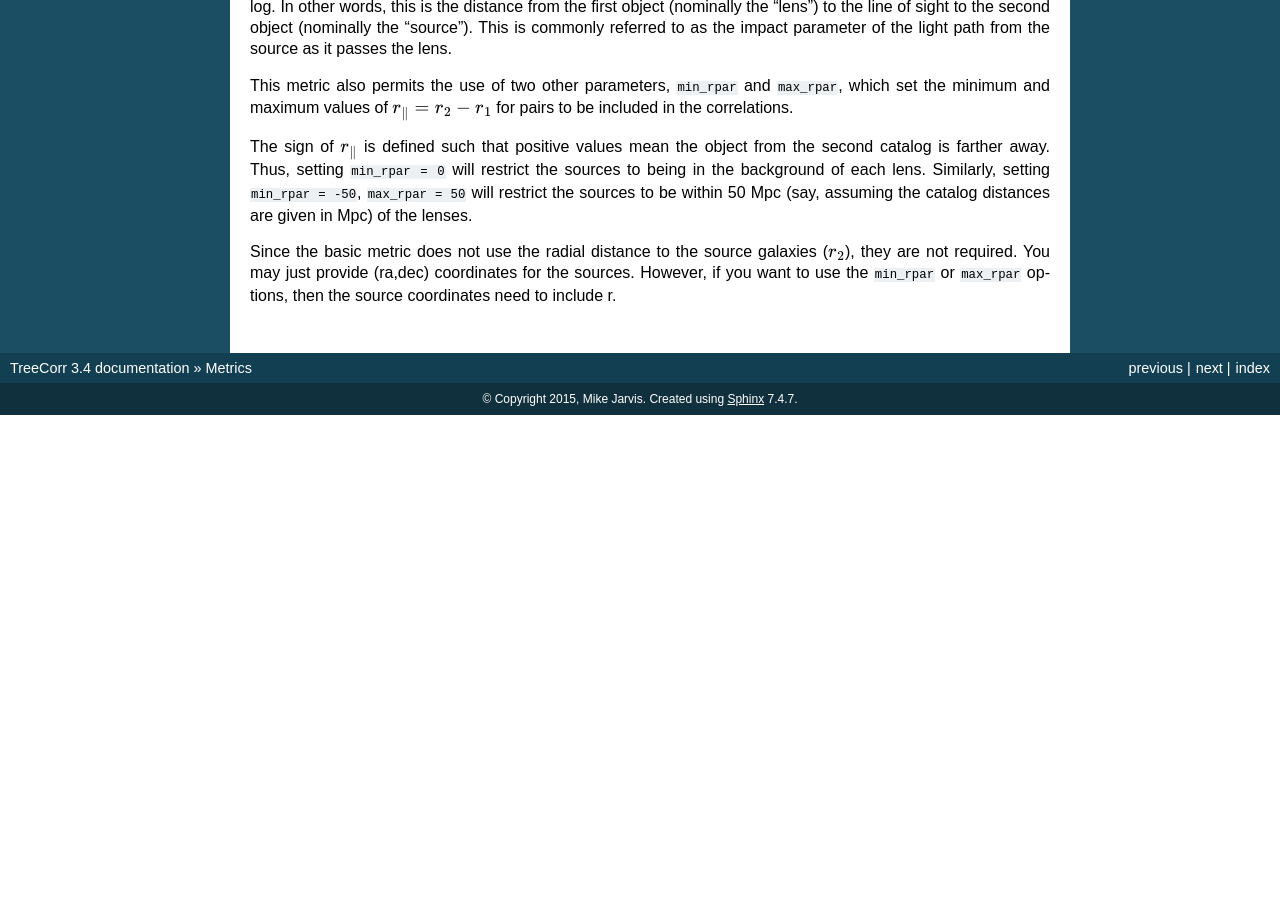
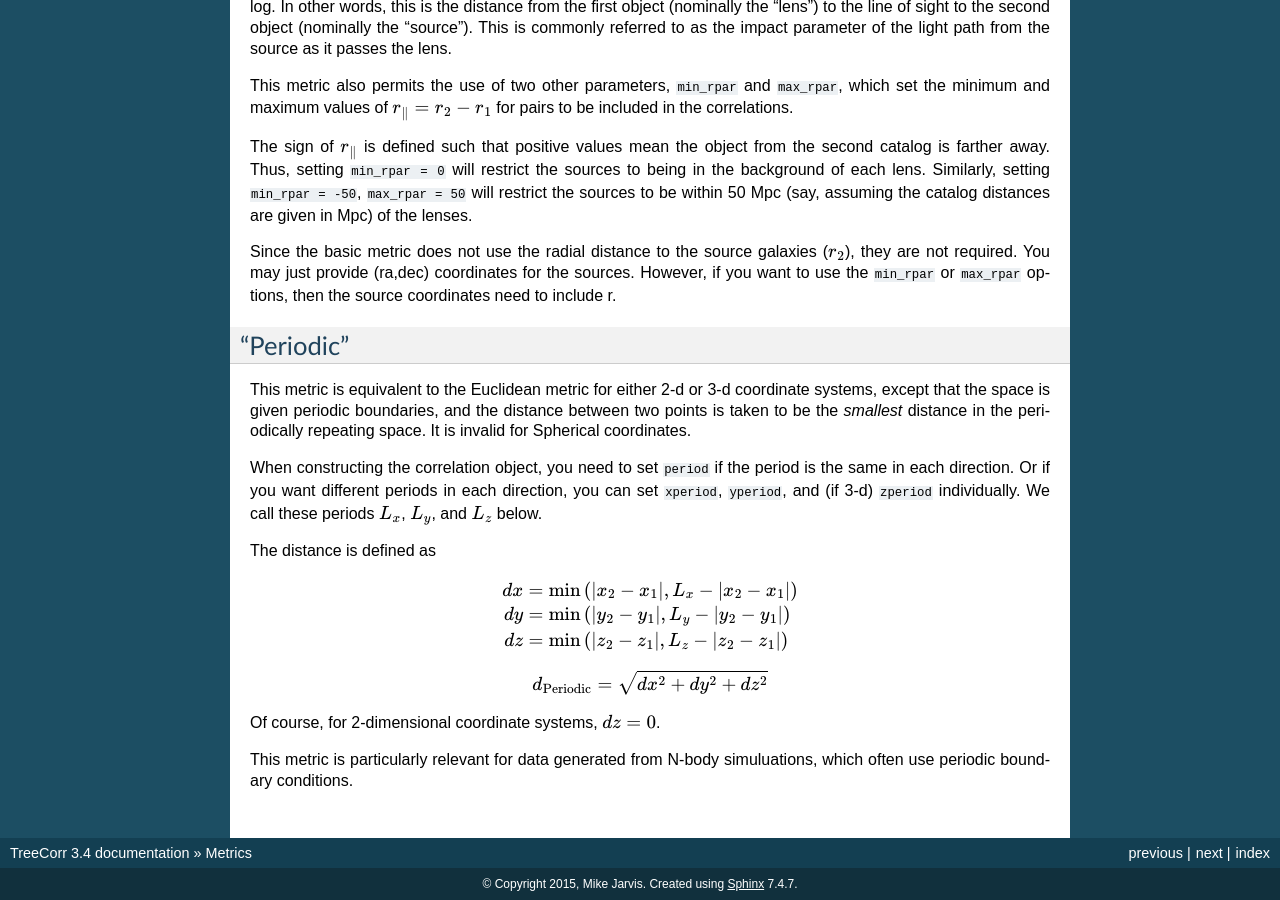
Before and after one commit to rmjarvis/TreeCorr, a Sphinx documentation site: the page built from docs/metric.rst, in a window 1280 px wide and 900 px high, scrolled down 2597 px. Built offline with Sphinx 7.4.7, drawn with Linux system fonts in a browser that asks for light colours; the version number is read from the project's files by our own code; before the commit the page ends 3012 px from its top, so only the background shows below that.

Commit message:
Add documentation about Periodic metric in Metrics page

```diff
--- a/docs/metric.rst
+++ b/docs/metric.rst
@@ -167,3 +167,32 @@ Since the basic metric does not use the radial distance to the source galaxies (
 they are not required.  You may just provide (ra,dec) coordinates for the sources.
 However, if you want to use the ``min_rpar`` or ``max_rpar`` options, then
 the source coordinates need to include r.
+
+"Periodic"
+----------
+
+This metric is equivalent to the Euclidean metric for either 2-d or 3-d coordinate systems,
+except that the space is given periodic boundaries, and the distance between two
+points is taken to be the *smallest* distance in the periodically repeating space.
+It is invalid for Spherical coordinates.
+
+When constructing the correlation object, you need to set ``period`` if the period is the
+same in each direction.  Or if you want different periods in each direction, you can
+set ``xperiod``, ``yperiod``, and (if 3-d) ``zperiod`` individually.
+We call these periods :math:`L_x`, :math:`L_y`, and :math:`L_z` below.
+
+The distance is defined as
+
+.. math::
+
+    dx &= \min \left(|x_2 - x_1|, L_x - |x_2-x_1| \right) \\
+    dy &= \min \left(|y_2 - y_1|, L_y - |y_2-y_1| \right) \\
+    dz &= \min \left(|z_2 - z_1|, L_z - |z_2-z_1| \right)
+
+.. math::
+    d_{\rm Periodic} = \sqrt{dx^2 + dy^2 + dz^2}
+
+Of course, for 2-dimensional coordinate systems, :math:`dz = 0`.
+
+This metric is particularly relevant for data generated from N-body simuluations, which
+often use periodic boundary conditions.
```
Also changed, not shown: 1 other file.
